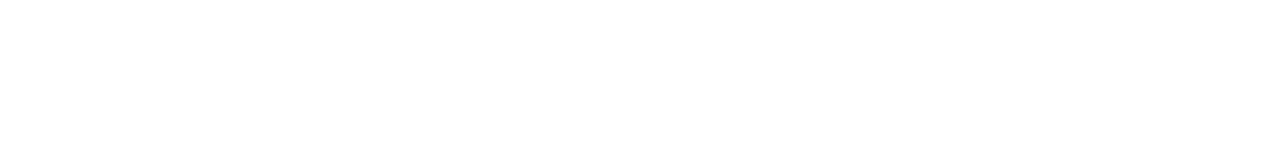
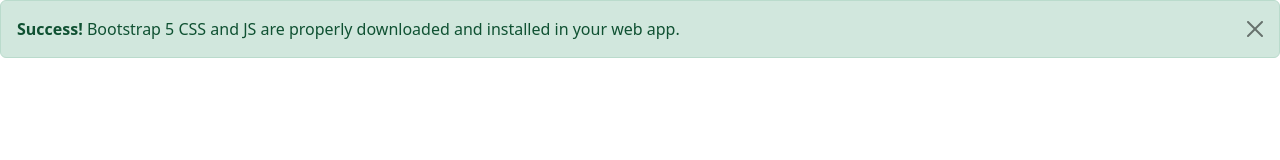
Before and after one commit to ShivaSamadhi/Udemy-Boostrap, a plain HTML site: page index.html in a window 1280 px wide. Drawn offline with Linux system fonts and the light colour scheme.

Commit message:
simple tests/exercises

```diff
--- a/index.html
+++ b/index.html
@@ -8,7 +8,11 @@
 
     </head>
     <body>
-
+        <div class="alert alert-success alert-dismissible fade show">
+            <button type="button" class="btn-close" data-bs-dismiss="alert" aria-label="Close"></button>
+            <strong>Success!</strong>
+            Bootstrap 5 CSS and JS are properly downloaded and installed in your web app.
+        </div>
 
 
 
```
